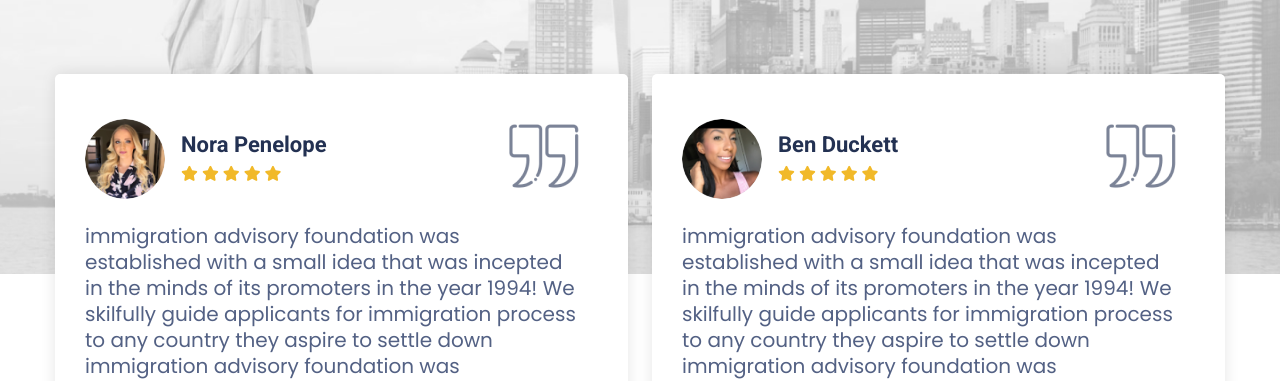
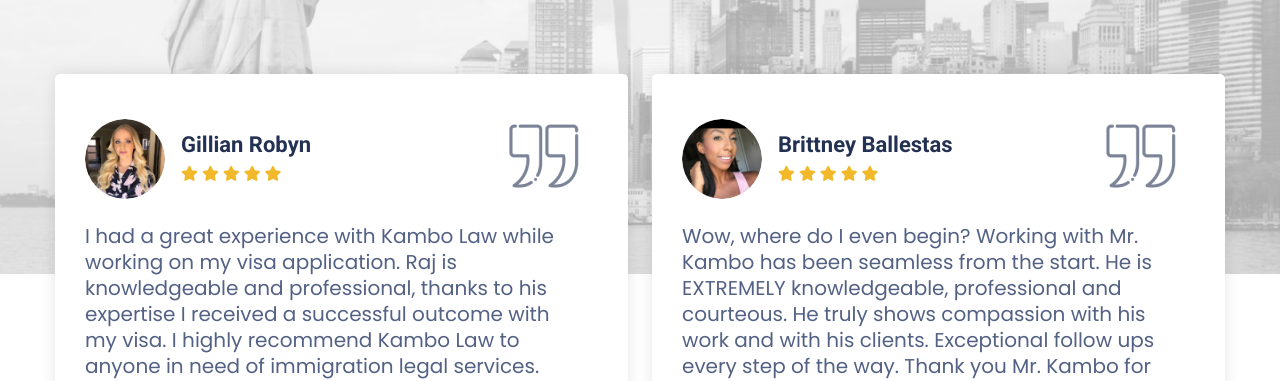
Before and after one commit to ToqeerD/Kombo-law-Website, a plain HTML site: page index.html in a window 1280 px wide. Shown: the part 2610-2991 px from the top of the page. Drawn offline with Linux system fonts and the light colour scheme; files whose address does not match are found by name.

Commit message:
add reviews from google

```diff
--- a/index.html
+++ b/index.html
@@ -383,7 +383,7 @@
                         <div class="testimonilaItem02">
                             <div class="tsAuthor">
                                 <img src="assets/images/home3/t1.png" alt="ImmiPress">
-                                <h5 class="tsNM">Nora Penelope</h5>
+                                <h5 class="tsNM">Gillian Robyn</h5>
                                 <div class="starRatings">
                                     <i class="fa-solid fa-star"></i>
                                     <i class="fa-solid fa-star"></i>
@@ -394,11 +394,7 @@
                             </div>
                             <div class="quoteIcon"><img src="assets/images/home3/quote.png" alt="ImmiPress"></div>
                             <div class="qutation">
-                                immigration advisory foundation was established with a small idea that was incepted in
-                                the minds of its promoters
-                                in the year 1994! We skilfully guide applicants for immigration process to any country
-                                they aspire to settle down
-                                immigration advisory foundation was established with a small idea that was incepted
+                                I had a great experience with Kambo Law while working on my visa application. Raj is knowledgeable and professional, thanks to his expertise I received a successful outcome with my visa. I highly recommend Kambo Law to anyone in need of immigration legal services.
                             </div>
                             <div class="google-link">
                                 <a href="">
@@ -411,7 +407,7 @@
                         <div class="testimonilaItem02">
                             <div class="tsAuthor">
                                 <img src="assets/images/home3/t2.png" alt="ImmiPress">
-                                <h5 class="tsNM">Ben Duckett</h5>
+                                <h5 class="tsNM">Brittney Ballestas</h5>
                                 <div class="starRatings">
                                     <i class="fa-solid fa-star"></i>
                                     <i class="fa-solid fa-star"></i>
@@ -422,11 +418,7 @@
                             </div>
                             <div class="quoteIcon"><img src="assets/images/home3/quote.png" alt="ImmiPress"></div>
                             <div class="qutation">
-                                immigration advisory foundation was established with a small idea that was incepted in
-                                the minds of its promoters
-                                in the year 1994! We skilfully guide applicants for immigration process to any country
-                                they aspire to settle down
-                                immigration advisory foundation was established with a small idea that was incepted
+                                Wow, where do I even begin? Working with Mr. Kambo has been seamless from the start. He is EXTREMELY knowledgeable, professional and courteous. He truly shows compassion with his work and with his clients. Exceptional follow ups every step of the way.  Thank you Mr. Kambo for helping keep my family together!!!!
                             </div>
                             <div class="google-link">
                                 <a href="">
@@ -439,7 +431,7 @@
                         <div class="testimonilaItem02">
                             <div class="tsAuthor">
                                 <img src="assets/images/home3/t2.png" alt="ImmiPress">
-                                <h5 class="tsNM">Henry Morgan</h5>
+                                <h5 class="tsNM">Tania Bedi</h5>
                                 <div class="starRatings">
                                     <i class="fa-solid fa-star"></i>
                                     <i class="fa-solid fa-star"></i>
@@ -450,11 +442,8 @@
                             </div>
                             <div class="quoteIcon"><img src="assets/images/home3/quote.png" alt="ImmiPress"></div>
                             <div class="qutation">
-                                immigration advisory foundation was established with a small idea that was incepted in
-                                the minds of its promoters
-                                in the year 1994! We skilfully guide applicants for immigration process to any country
-                                they aspire to settle down
-                                immigration advisory foundation was established with a small idea that was incepted
+                                4 months ago
+                                I had the pleasure of working with Rajan Kambo on a few transactions. He is very attentive and responds quickly. The whole process was attended to with detail and care. He is fully attentive and communicative. I will continue to use his services on all future deals and will be recommending him to other people looking for an exceptional attorney!
                             </div>
                             <div class="google-link">
                                 <a href="">
@@ -467,7 +456,7 @@
                         <div class="testimonilaItem02">
                             <div class="tsAuthor">
                                 <img src="assets/images/home3/t1.png" alt="ImmiPress">
-                                <h5 class="tsNM">William Smith</h5>
+                                <h5 class="tsNM">Pooja Jaisinghani</h5>
                                 <div class="starRatings">
                                     <i class="fa-solid fa-star"></i>
                                     <i class="fa-solid fa-star"></i>
@@ -478,11 +467,7 @@
                             </div>
                             <div class="quoteIcon"><img src="assets/images/home3/quote.png" alt="ImmiPress"></div>
                             <div class="qutation">
-                                immigration advisory foundation was established with a small idea that was incepted in
-                                the minds of its promoters
-                                in the year 1994! We skilfully guide applicants for immigration process to any country
-                                they aspire to settle down
-                                immigration advisory foundation was established with a small idea that was incepted
+                                I had the pleasure of working with Raj Kambo for an immigration concern with a family member, and had nothing but a positive experience. He was very knowledgeable and committed to our success. Raj was understanding and compassionate with our situation, and was able to delicately handle it professionally. I was very pleased with his services, and highly recommend to everyone looking for an amazing immigration lawyer!
                             </div>
                             <div class="google-link">
                                 <a href="">
@@ -495,7 +480,7 @@
                         <div class="testimonilaItem02">
                             <div class="tsAuthor">
                                 <img src="assets/images/home3/t1.png" alt="ImmiPress">
-                                <h5 class="tsNM">Nora Penelope</h5>
+                                <h5 class="tsNM">Nicolas Athimoottil</h5>
                                 <div class="starRatings">
                                     <i class="fa-solid fa-star"></i>
                                     <i class="fa-solid fa-star"></i>
@@ -506,11 +491,9 @@
                             </div>
                             <div class="quoteIcon"><img src="assets/images/home3/quote.png" alt="ImmiPress"></div>
                             <div class="qutation">
-                                immigration advisory foundation was established with a small idea that was incepted in
-                                the minds of its promoters
-                                in the year 1994! We skilfully guide applicants for immigration process to any country
-                                they aspire to settle down
-                                immigration advisory foundation was established with a small idea that was incepted
+                                Kambo Law is very knowledgeable and very compassionate. Raj is very professional and meticulous. He really knows his stuff when it comes to immigration matters.
+
+                                    Always available to answer any question or concern you might have. I would recommend Kambo Law to anyone who needs legal advice and/or representation.
                             </div>
                             <div class="google-link">
                                 <a href="">
@@ -523,7 +506,7 @@
                         <div class="testimonilaItem02">
                             <div class="tsAuthor">
                                 <img src="assets/images/home3/t2.png" alt="ImmiPress">
-                                <h5 class="tsNM">Ben Duckett</h5>
+                                <h5 class="tsNM">jackeline andino</h5>
                                 <div class="starRatings">
                                     <i class="fa-solid fa-star"></i>
                                     <i class="fa-solid fa-star"></i>
@@ -534,11 +517,7 @@
                             </div>
                             <div class="quoteIcon"><img src="assets/images/home3/quote.png" alt="ImmiPress"></div>
                             <div class="qutation">
-                                immigration advisory foundation was established with a small idea that was incepted in
-                                the minds of its promoters
-                                in the year 1994! We skilfully guide applicants for immigration process to any country
-                                they aspire to settle down
-                                immigration advisory foundation was established with a small idea that was incepted
+                                I have never in all my years met a lawyer as humble and caring as this admirable man. I called in not even as a client just wanted an answer to a question I had doubts about and front desk which as well is just AWESOME gladly transferred me to him, speaking to him definitely let me know how personal he takes his clients and cases. Most definitely recommend anyone seeking immigration lawyer to come here.
                             </div>
                             <div class="google-link">
                                 <a href="">
```
